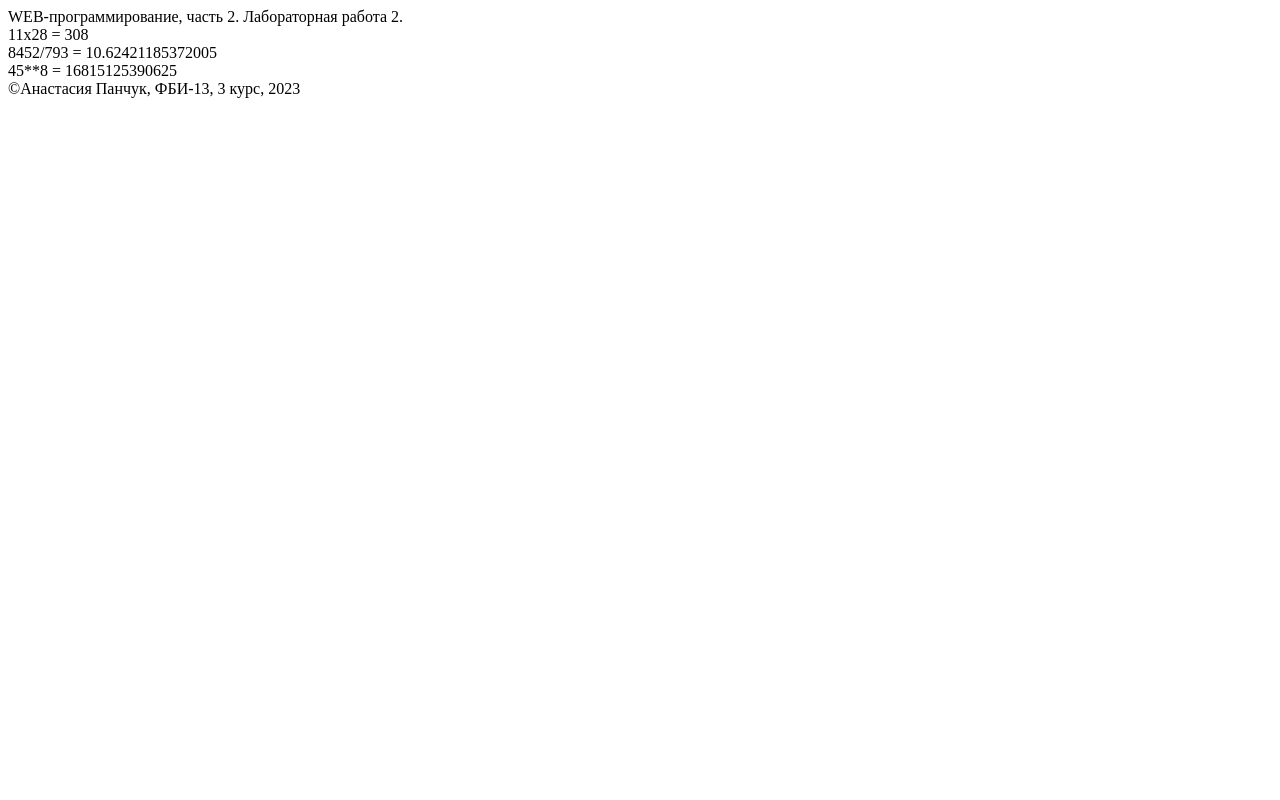
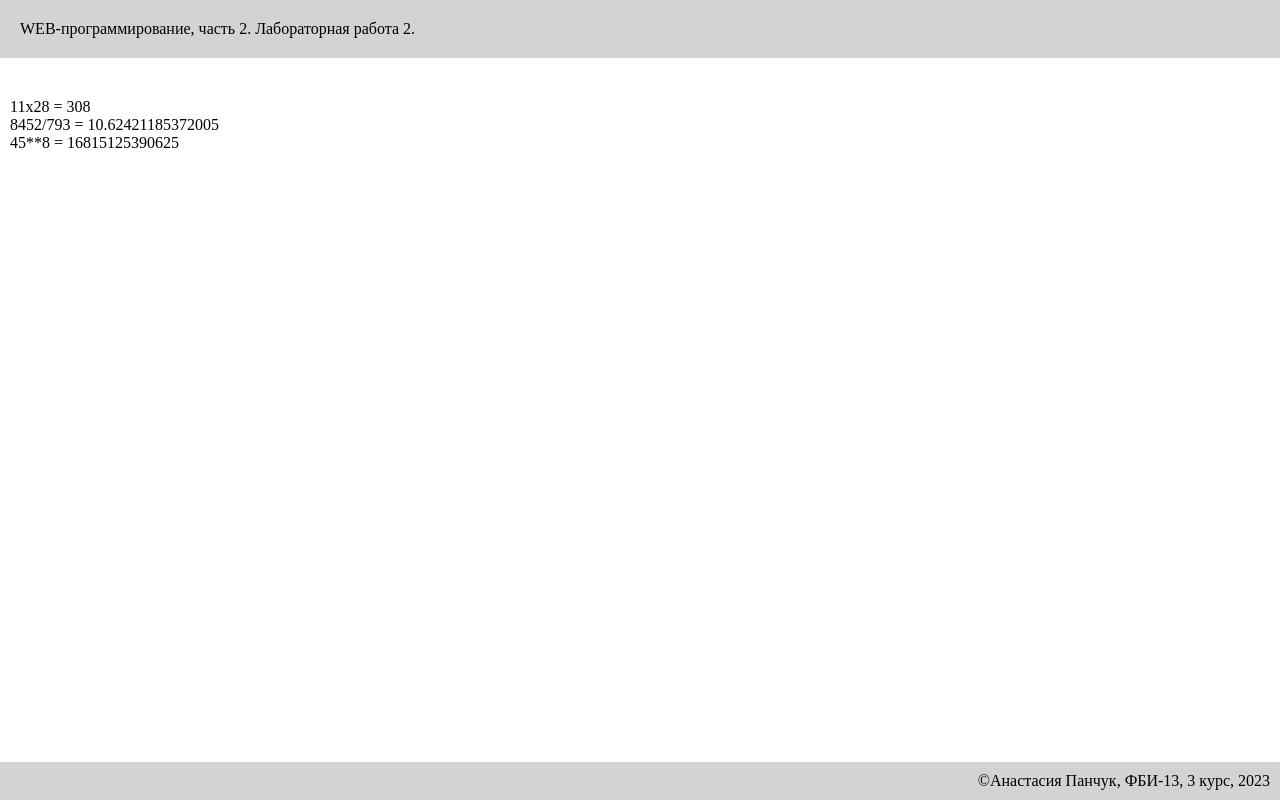
Before and after one commit to jahusv/w-p-l-2, a Flask app: page /lab2/example in a window 1280 px wide. Run offline with Flask 3, Linux system fonts and the light colour scheme.

Commit message:
Подключение стилей

```diff
--- /dev/null
+++ b/static/main.css
@@ -0,0 +1,31 @@
+body {
+    margin:0;
+}
+
+main{
+    margin-bottom: 40px;
+    padding: 10px;
+}
+
+header {
+    margin-bottom: 30px;
+    padding: 20px;
+    background: lightgray;
+}
+
+header {
+    margin-bottom: 30px;
+    padding: 20px;
+    background: lightgray;
+}
+
+footer {
+    margin-top: 20px;
+    padding: 10px;
+    background: lightgray;
+    text-align: right;
+    position: fixed;
+    bottom: 0;
+    left: 0;
+    right: 0;
+}
--- a/templates/example.html
+++ b/templates/example.html
@@ -5,6 +5,7 @@
     <meta http-equiv="X-UA-Compatible" content="IE=edge">
     <meta name="viewport" content="width=device-width, initial-scale=1.0">
     <title>Панчук Анастасия. Лабораторная работа {{labNum}}</title>
+    <link rel="stylesheet" href="{{url_for('static', filename = 'main.css')}}">
 </head>
 <body>
     <header>
```
